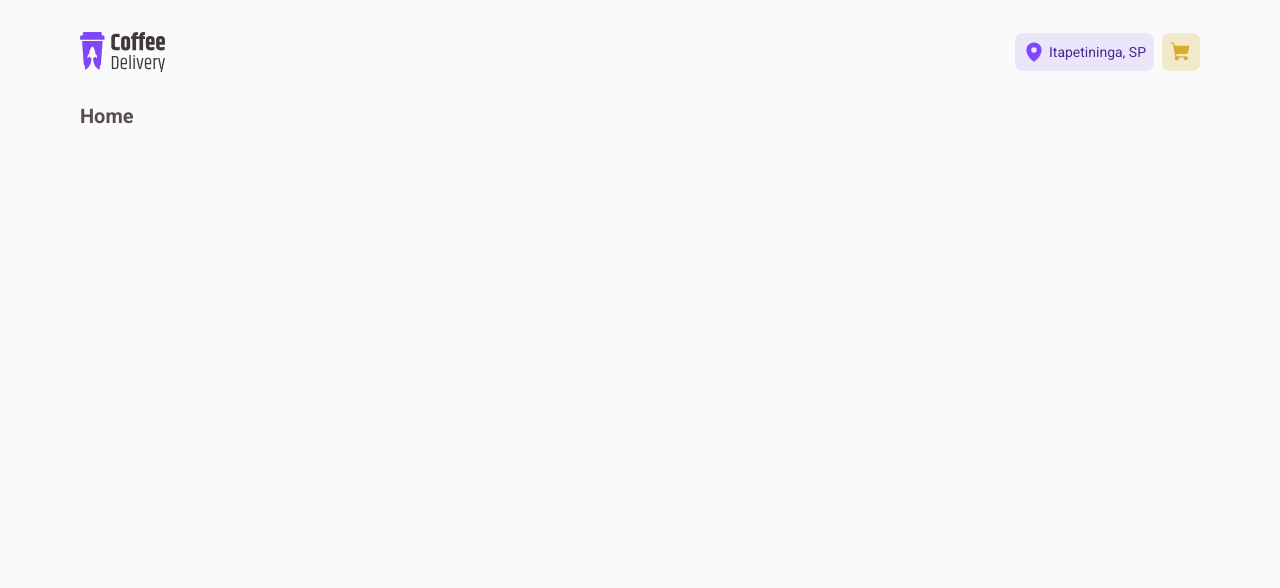
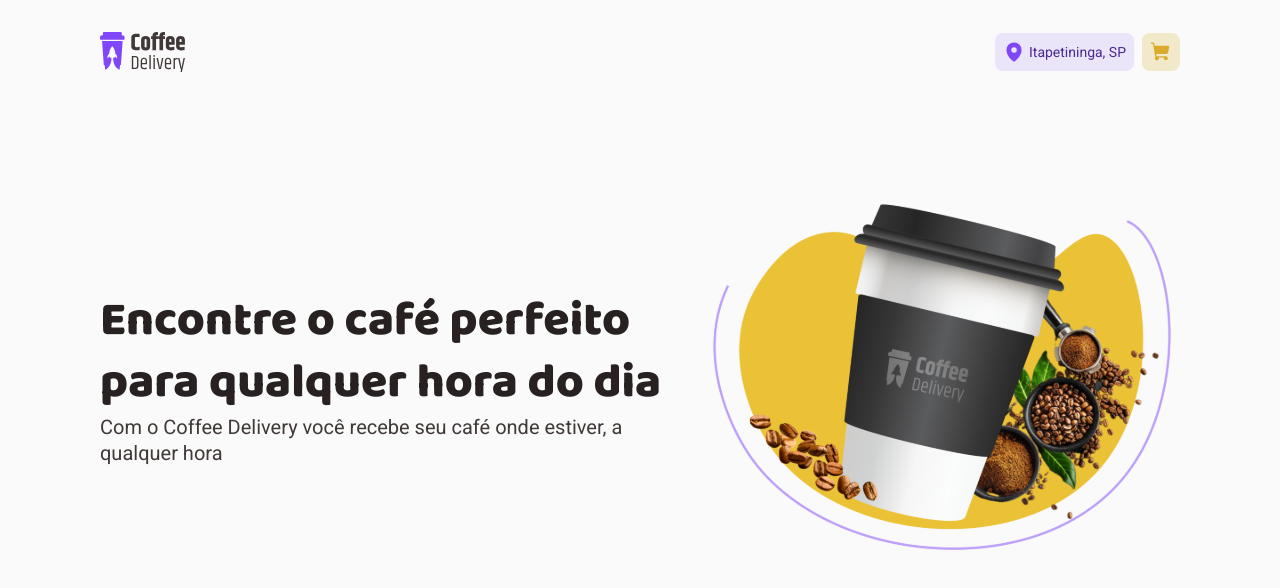
Before and after one commit to fernando-meira/coffee-delivery, a React (Vite) app: page / in a window 1280 px wide. Shown: the top 588 px of the page. Built offline with nearby package versions, Linux system fonts and the light colour scheme.

Commit message:
feat: Iniciado desenvolvimento da Home.

```diff
--- a/src/layout/DefaultLayout/styles.ts
+++ b/src/layout/DefaultLayout/styles.ts
@@ -2,5 +2,6 @@
 
 export const LayoutContainer = styled.div`
   margin: 0 auto;
+  padding: 0 2rem;
   max-width: 112rem;
 `;
--- /dev/null
+++ b/src/pages/Home/components/Intro/index.tsx
@@ -0,0 +1,20 @@
+import mockup from '../../../../assets/coffee-delivery.svg';
+
+import * as S from './styles';
+
+export function Intro() {
+  return (
+    <S.Container>
+      <S.Content>
+        <S.Title>Encontre o café perfeito para qualquer hora do dia</S.Title>
+
+        <S.Subtitle>
+          Com o Coffee Delivery você recebe seu café onde estiver, a qualquer
+          hora
+        </S.Subtitle>
+      </S.Content>
+
+      <img src={mockup} />
+    </S.Container>
+  );
+}
--- /dev/null
+++ b/src/pages/Home/components/Intro/styles.ts
@@ -0,0 +1,31 @@
+import styled, { css } from 'styled-components';
+
+export const Container = styled.div`
+  margin: 9.4rem 0;
+
+  display: flex;
+  align-items: center;
+  justify-content: space-between;
+`;
+
+export const Content = styled.div``;
+
+export const Title = styled.h1`
+  ${({ theme }) => css`
+    color: ${theme.colors.base.title};
+    font-family: ${theme.font.header.family};
+    font-size: ${theme.font.header.sizes[48]};
+    line-height: ${theme.font.header.lineHeight[130]};
+    font-weight: ${theme.font.header.weight.extraBold};
+  `}
+`;
+
+export const Subtitle = styled.h2`
+  ${({ theme }) => css`
+    color: ${theme.colors.base.subtitle};
+    font-family: ${theme.font.base.family};
+    font-size: ${theme.font.base.sizes[20]};
+    font-weight: ${theme.font.base.weight.regular};
+    line-height: ${theme.font.base.lineHeight[130]};
+  `}
+`;
--- /dev/null
+++ b/src/pages/Home/components/index.ts
@@ -0,0 +1 @@
+export { Intro } from './Intro';
--- a/src/pages/Home/index.tsx
+++ b/src/pages/Home/index.tsx
@@ -1,3 +1,5 @@
+import { Intro } from './components';
+
 export function Home() {
-  return <h1>Home</h1>;
+  return <Intro />;
 }
--- /dev/null
+++ b/src/pages/Home/styles.ts
@@ -0,0 +1 @@
+import styled, { css } from 'styled-components';
--- a/src/styles/default.ts
+++ b/src/styles/default.ts
@@ -4,10 +4,11 @@
   },
   font: {
     base: {
-      family:
-        "Roboto, -apple-system, BlinkMacSystemFont, 'Segoe UI', Oxygen, Ubuntu, Cantarell, 'Open Sans', 'Helvetica Neue', sans-serif",
-      regular: '400',
-      bold: '700',
+      family: 'Roboto, sans-serif',
+      weight: {
+        bold: '700',
+        regular: '400',
+      },
       lineHeight: {
         '130': '130%',
         '160': '160%',
@@ -23,10 +24,11 @@
       },
     },
     header: {
-      family:
-        "Baloo+2, -apple-system, BlinkMacSystemFont, 'Segoe UI', Oxygen, Ubuntu, Cantarell, 'Open Sans', 'Helvetica Neue', sans-serif",
-      bold: '700',
-      extraBold: '800',
+      family: "'Baloo 2'",
+      weight: {
+        bold: '700',
+        extraBold: '800',
+      },
       lineHeight: {
         130: '130%',
       },
```
Also changed, not shown: src/assets/coffee-delivery.svg (renamed from src/assets/readme/coffee-delivery.svg), 1 other file (tests, documents, lock files or other folders).
